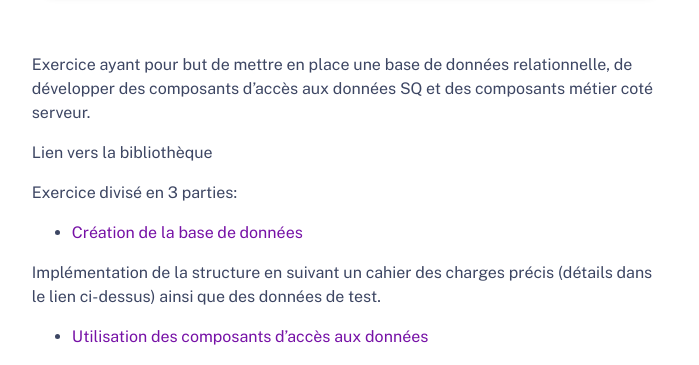
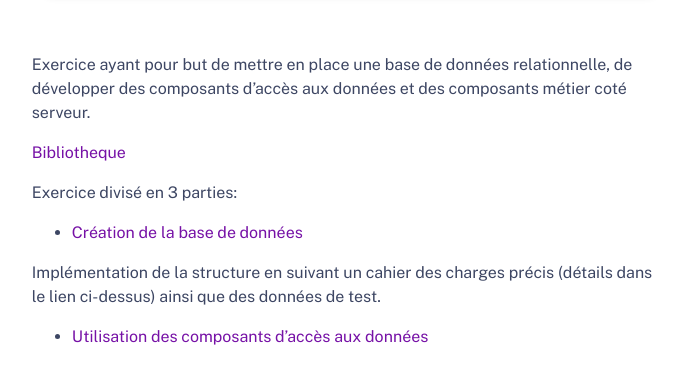
Before and after one commit to sebastien-76/portfolio, an Astro site: page /work/bibliotheque in a window 1280 px wide. Shown: the part 952-1317 px from the top of the page, without its empty margins (290-989 px from the left). Built offline with nearby package versions, Linux system fonts and the light colour scheme; Astro itself is replaced by a stand-in of ours.

Commit message:
SMA/fix/projet bibliotheque

```diff
--- a/src/content/work/bibliotheque.md
+++ b/src/content/work/bibliotheque.md
@@ -7,12 +7,12 @@ description: |
   Exercice d'évalution back-end de la formation dev web
 tags:
   - PHP / Symfony
-  - BdD MariaDB
+  - MariaDB
 ---
 
-Exercice ayant pour but de mettre en place une base de données relationnelle, de développer des composants d’accès aux données SQ et des composants métier coté serveur.
+Exercice ayant pour but de mettre en place une base de données relationnelle, de développer des composants d’accès aux données et des composants métier coté serveur.
 
-Lien vers la bibliothèque
+[Bibliotheque](https://bibliotheque.sebastienmaillet.fr/)
 
 Exercice divisé en 3 parties:
 
```
Also changed, not shown: assets/bibliotheque.png.
